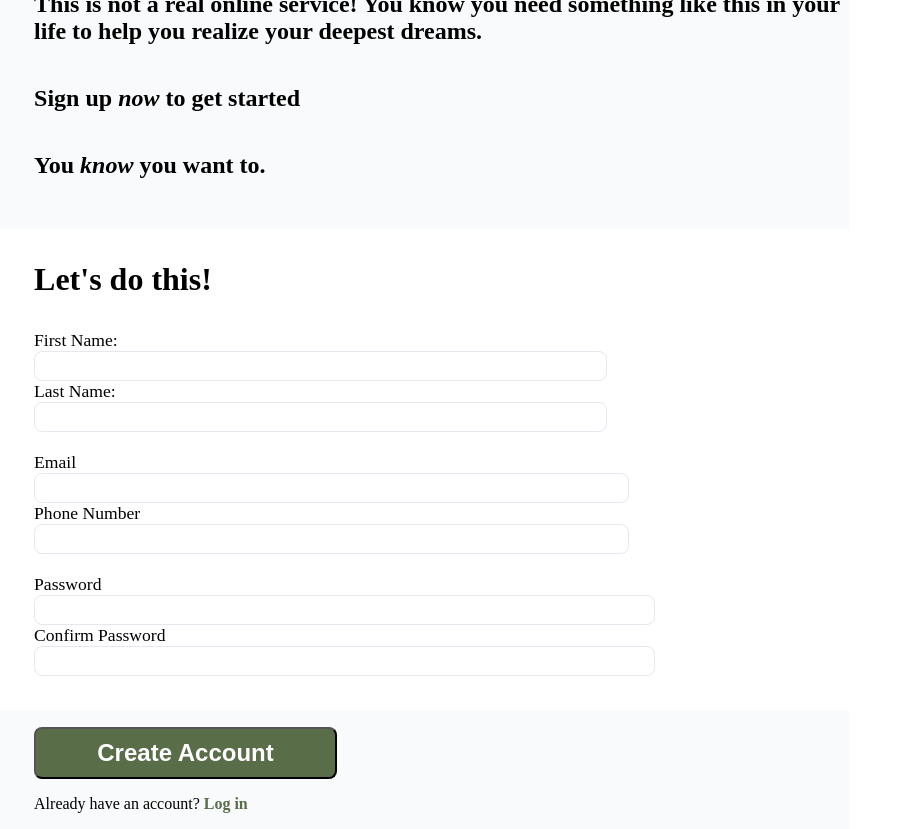
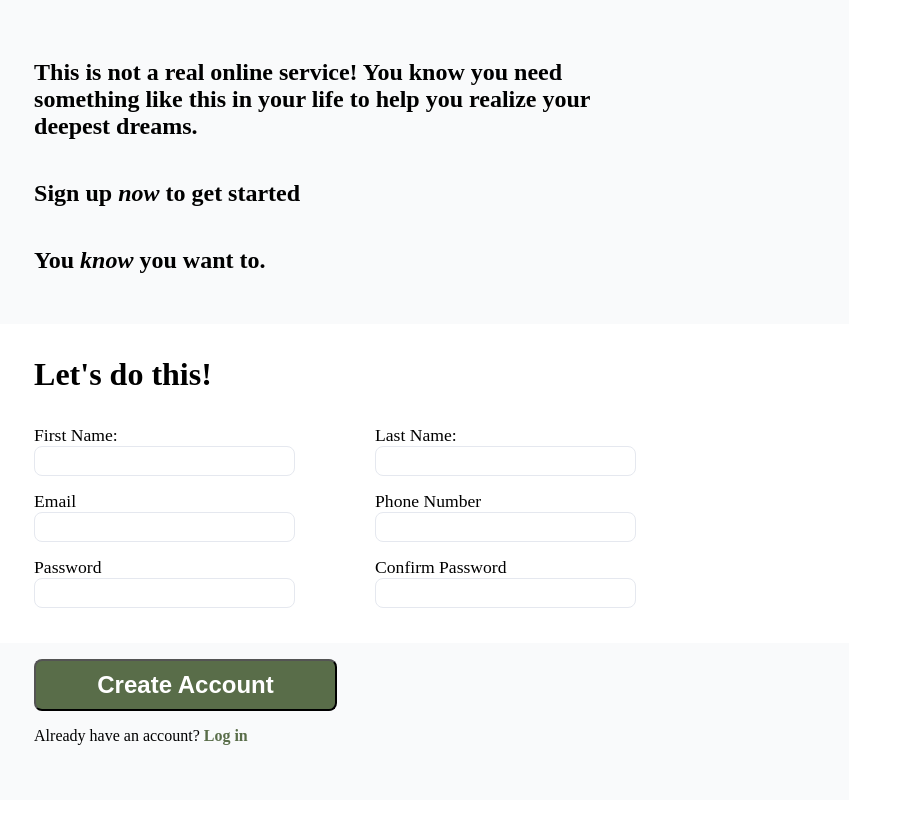
Before and after one commit to DanielKolocka/sign-up-form, a plain HTML site: page index.html in a window 1280 px wide. Shown: the full height of the page, 431-1342 px from the left, 911 px wide, since content can reach past the window. After the commit the page ends 800 px from the top, so only its background shows below. Drawn offline with Linux system fonts and the light colour scheme.

Commit message:
add form validation and form layout

```diff
--- a/index.html
+++ b/index.html
@@ -26,7 +26,7 @@
                 <h3 class="form_title">Let's do this!</h3>
                 <form action="*">
                     <div class="inputs">
-                        <div class="names">
+                        <div>
                             <div class="userInput">
                                 <label for="first_name">First Name:</label>
                                 <input type="text" id="first_name">
@@ -36,7 +36,7 @@
                                 <input type="text" id="last_name">
                             </div>
                         </div>
-                        <div class="contact">
+                        <div>
                             <div class="userInput">
                                 <label for="email">Email</label>
                                 <input type="email" id="email">
@@ -46,14 +46,14 @@
                                 <input type="text" id="phone_number">
                             </div>
                         </div>
-                        <div class="password">
+                        <div>
                             <div class="userInput">
                                 <label for="password_first">Password</label>
-                                <input type="password" id="password_first">
+                                <input type="password" id="password_first" minlength="3">
                             </div>
                             <div class="userInput">
                                 <label for="password_second">Confirm Password</label>
-                                <input type="password" id="password_second">
+                                <input type="password" id="password_second" minlength="3">
                             </div>
                         </div>
                     </div>
--- a/style.css
+++ b/style.css
@@ -67,6 +67,8 @@ a {
     flex-direction: column;
     justify-content: center;
     background-color: #f9fafb;
+    max-width: 70%;
+
 }
 
 .heading h2 {
@@ -100,10 +102,10 @@ a {
     padding: 5px 10px;
     width: 100%;
     font-size: 1rem;
-    margin-right: 20vw;
+    margin-right: 32px;
 }
 
-.inputs {
+.inputs > div{
     display: flex;
     flex-wrap: wrap;
     column-gap: 80px;
@@ -111,6 +113,15 @@ a {
     margin-bottom: 15px;
     /* margin-top: 0; */
 }
+
+.inputs label {
+  display: block;
+}
+
+input:invalid {
+    border-color: red;
+}
+
 
 .footer {
     display: flex;
```
